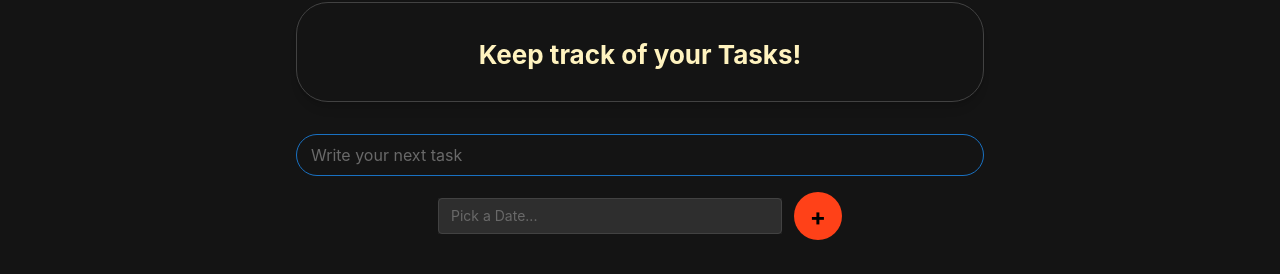
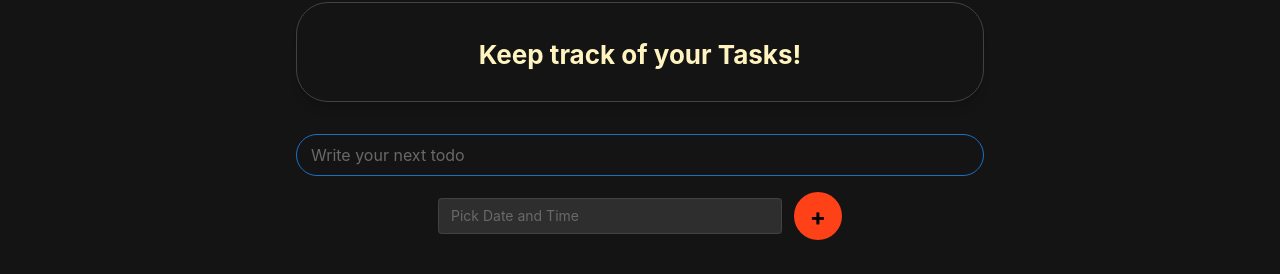
Before and after one commit to iam-annatar/react-todo, a React (Vite) app: page / in a window 1280 px wide. Shown: the part 126-400 px from the top of the page. Built offline with nearby package versions, Linux system fonts and the light colour scheme.

Commit message:
fix: typography in inputs

```diff
--- a/src/components/TodoInput.tsx
+++ b/src/components/TodoInput.tsx
@@ -65,14 +65,14 @@ const TodoInput = () => {
           }}
           radius="xl"
           size="md"
-          placeholder="Write your next task"
+          placeholder="Write your next todo"
           value={inputValue}
           onChange={(e) => setInputValue(e.target.value)}
         />
         <Flex align="center" justify="center" gap="sm">
           <DateTimePicker
             w="50%"
-            placeholder="Pick a Date..."
+            placeholder="Pick Date and Time"
             bg="#1E1E1E"
             value={date}
             onChange={setDate}
```
